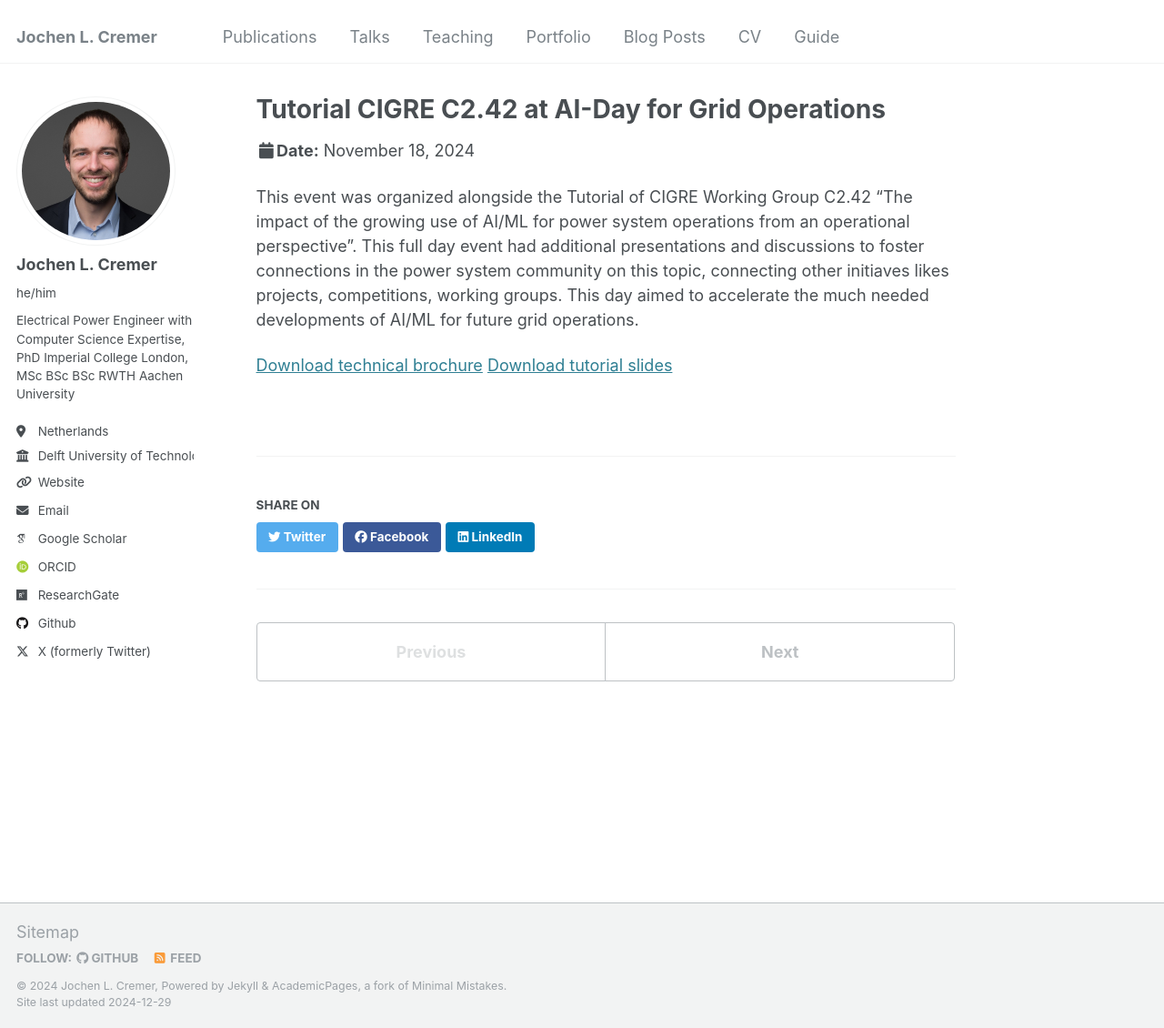
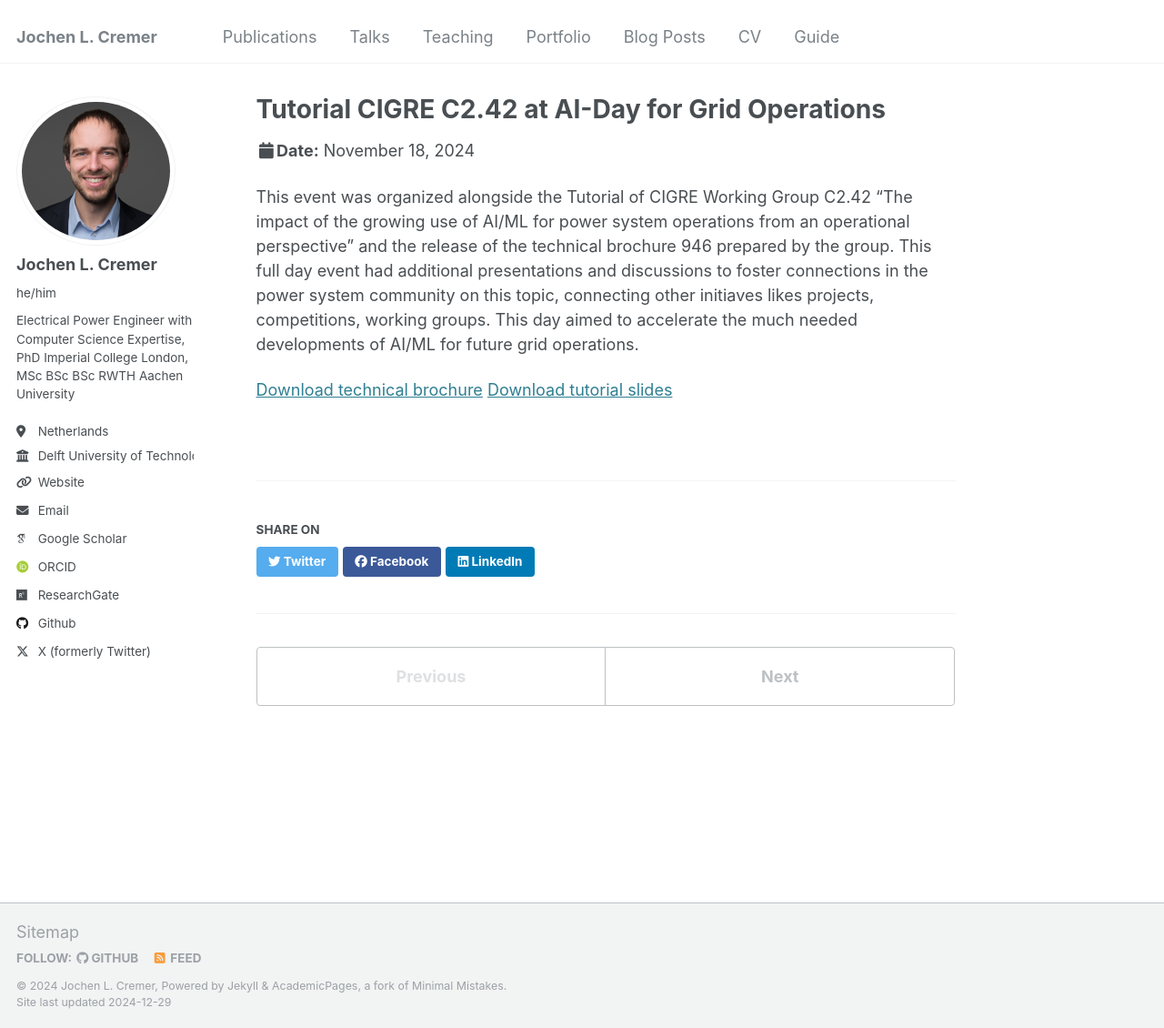
Before and after one commit to JochenC/JochenC.github.io, a Jekyll site: the page built from _talks/2024-11-01-ai-grid-operations.md, in a window 1280 px wide and 1130 px high. Shown: the whole window at 91% size. Built offline with Jekyll 4.4.1, drawn with Linux system fonts in a browser that asks for light colours; some web fonts are replaced.

Commit message:
Update 2024-11-01-ai-grid-operations.md

```diff
--- a/_talks/2024-11-01-ai-grid-operations.md
+++ b/_talks/2024-11-01-ai-grid-operations.md
@@ -3,12 +3,12 @@
 collection: talks
 type: "Tutorial"
 permalink: /talks/2024-11-01-ai-grid-operations
-venue: "IEEE CIGRE C2.42 AI-Day"
+venue: "CIGRE Technical Brochures"
 date: 2024-11-18
 location: "Paris, France"
 ---
 
-This event was organized alongside the Tutorial of CIGRE Working Group C2.42 “The impact of the growing use of AI/ML for power system operations from an operational perspective”. This full day event had additional presentations and discussions to foster connections in the power system community on this topic, connecting other initiaves likes projects, competitions, working groups. This day aimed to accelerate the much needed developments of AI/ML for future grid operations.
+This event was organized alongside the Tutorial of CIGRE Working Group C2.42 “The impact of the growing use of AI/ML for power system operations from an operational perspective” and the release of the technical brochure 946 prepared by the group. This full day event had additional presentations and discussions to foster connections in the power system community on this topic, connecting other initiaves likes projects, competitions, working groups. This day aimed to accelerate the much needed developments of AI/ML for future grid operations.
 
 [Download technical brochure](https://www.e-cigre.org/publications/detail/946-the-impact-of-the-growing-use-of-machine-learningartificial-intelligence-in-the-operation-and-control-of-power-networks-from-an-operational-perspective.html)
 [Download tutorial slides](https://drive.google.com/file/d/1c9QlOLkbYdp4YdAzppD7eEL8JQp9gdaR/view?usp=sharing)
```
